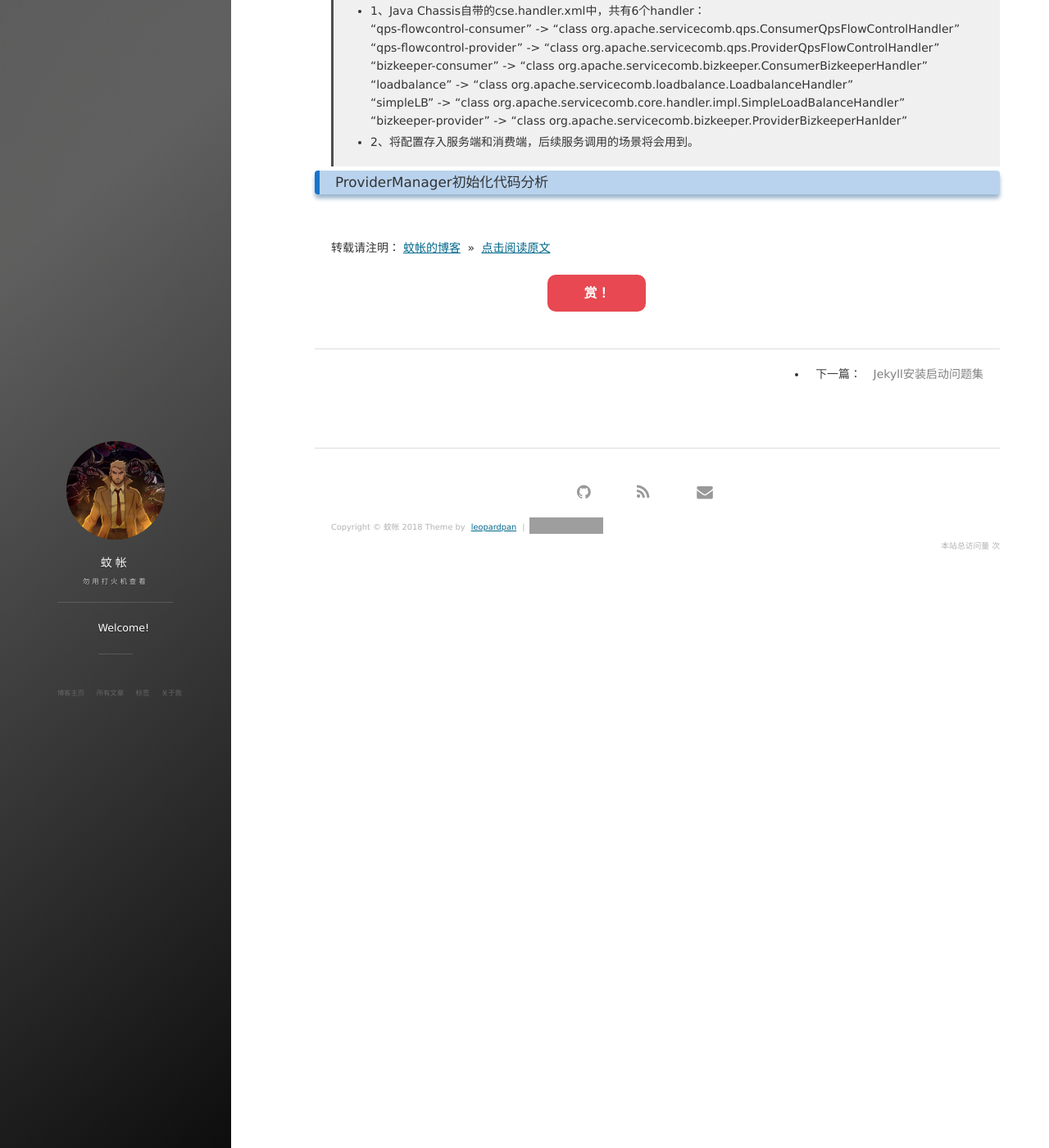
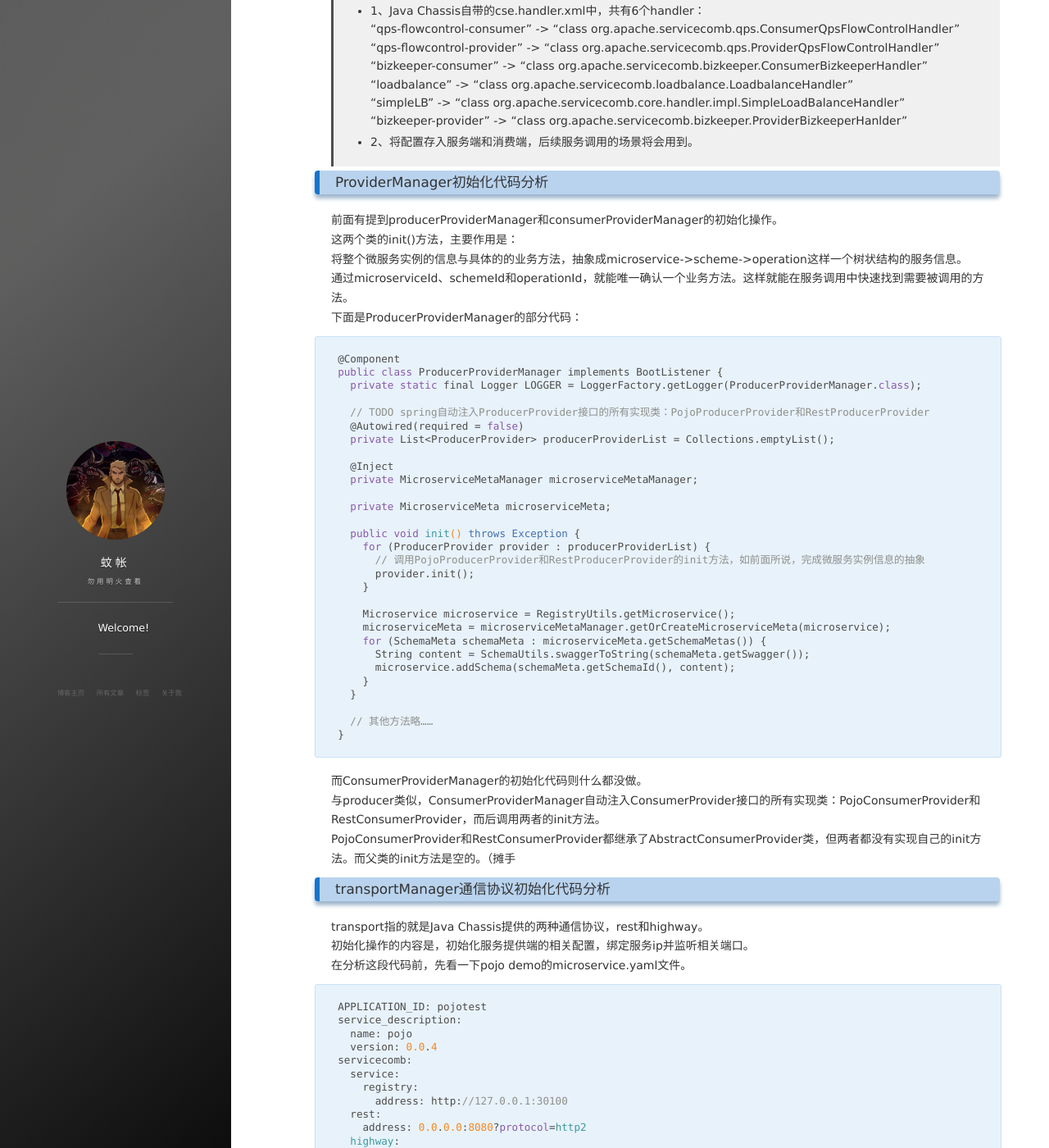
Before and after one commit to NevilleYeung/NevilleYeung.github.io, a Jekyll site: the page built from _posts/2018-07-15-ServiceComb-CodeAnalysis-JavaChassis-startup.md, in a window 1280 px wide and 1400 px high, scrolled down 5319 px. Shown: the whole window at 82% size. Built offline with Jekyll 4.4.1, drawn with Linux system fonts in a browser that asks for light colours; nearby versions of some CDN libraries; comment, search, counter and statistics services are not loaded; some of the changed text lies outside the part shown; grey boxes are pictures that could not be loaded.

Commit message:
servicecomb sdk启动流程博客
补充ProviderManager和部分transport的初始化内容

````diff
--- a/_config.yml
+++ b/_config.yml
@@ -1,6 +1,6 @@
 # Basic
 title: 蚊帐
-subtitle: 勿用打火机查看
+subtitle: 勿用明火查看
 description: Welcome!
 # 头像里面的标题
 avatarTitle: Hello Kitty
--- a/_posts/2018-07-15-ServiceComb-CodeAnalysis-JavaChassis-startup.md
+++ b/_posts/2018-07-15-ServiceComb-CodeAnalysis-JavaChassis-startup.md
@@ -217,10 +217,72 @@ public final class HandlerConfigUtils {
 "bizkeeper-provider" -> "class org.apache.servicecomb.bizkeeper.ProviderBizkeeperHanlder"
 >* 2、将配置存入服务端和消费端，后续服务调用的场景将会用到。
 
+
 ### ProviderManager初始化代码分析
 
+前面有提到producerProviderManager和consumerProviderManager的初始化操作。
+这两个类的init()方法，主要作用是：
+将整个微服务实例的信息与具体的的业务方法，抽象成microservice->scheme->operation这样一个树状结构的服务信息。
+通过microserviceId、schemeId和operationId，就能唯一确认一个业务方法。这样就能在服务调用中快速找到需要被调用的方法。
+下面是ProducerProviderManager的部分代码：
+```
+@Component
+public class ProducerProviderManager implements BootListener {
+  private static final Logger LOGGER = LoggerFactory.getLogger(ProducerProviderManager.class);
 
+  // TODO spring自动注入ProducerProvider接口的所有实现类：PojoProducerProvider和RestProducerProvider
+  @Autowired(required = false)
+  private List<ProducerProvider> producerProviderList = Collections.emptyList();
 
+  @Inject
+  private MicroserviceMetaManager microserviceMetaManager;
+
+  private MicroserviceMeta microserviceMeta;
+
+  public void init() throws Exception {
+    for (ProducerProvider provider : producerProviderList) {
+      // 调用PojoProducerProvider和RestProducerProvider的init方法，如前面所说，完成微服务实例信息的抽象
+      provider.init();
+    }
+
+    Microservice microservice = RegistryUtils.getMicroservice();
+    microserviceMeta = microserviceMetaManager.getOrCreateMicroserviceMeta(microservice);
+    for (SchemaMeta schemaMeta : microserviceMeta.getSchemaMetas()) {
+      String content = SchemaUtils.swaggerToString(schemaMeta.getSwagger());
+      microservice.addSchema(schemaMeta.getSchemaId(), content);
+    }
+  }
+
+  // 其他方法略……
+}
+```
+
+而ConsumerProviderManager的初始化代码则什么都没做。
+与producer类似，ConsumerProviderManager自动注入ConsumerProvider接口的所有实现类：PojoConsumerProvider和RestConsumerProvider，而后调用两者的init方法。
+PojoConsumerProvider和RestConsumerProvider都继承了AbstractConsumerProvider类，但两者都没有实现自己的init方法。而父类的init方法是空的。（摊手
+
+### transportManager通信协议初始化代码分析
+
+transport指的就是Java Chassis提供的两种通信协议，rest和highway。
+初始化操作的内容是，初始化服务提供端的相关配置，绑定服务ip并监听相关端口。
+在分析这段代码前，先看一下pojo demo的microservice.yaml文件。
+```
+APPLICATION_ID: pojotest
+service_description:
+  name: pojo
+  version: 0.0.4
+servicecomb:
+  service:
+    registry:
+      address: http://127.0.0.1:30100
+  rest:
+    address: 0.0.0.0:8080?protocol=http2
+  highway:
+    address: 0.0.0.0:7070
+```
+我们可以看到，yaml文件配置了rest和highway两种通信方式，端口则分别是8080和7070。所以，服务启动后，会监听这两个端口并对外提供服务。
+
+To be continued...
 
 
 <br>
````
